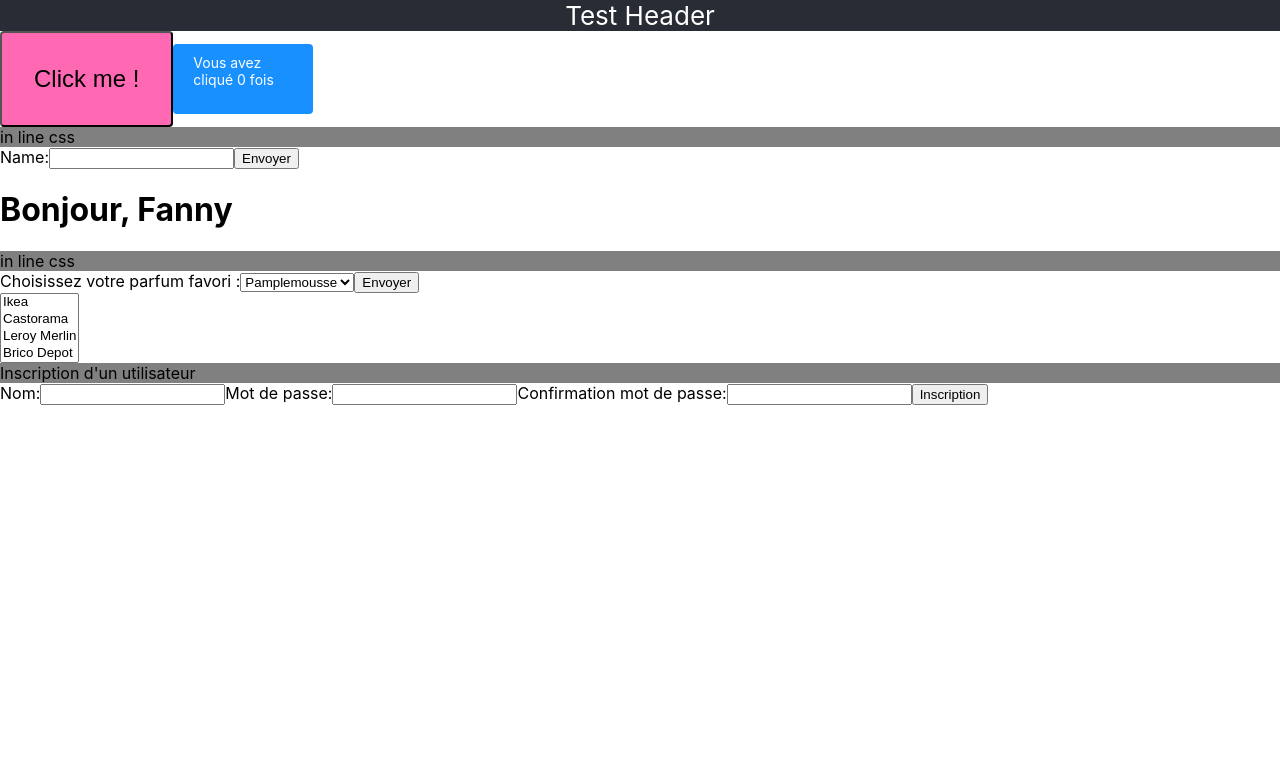
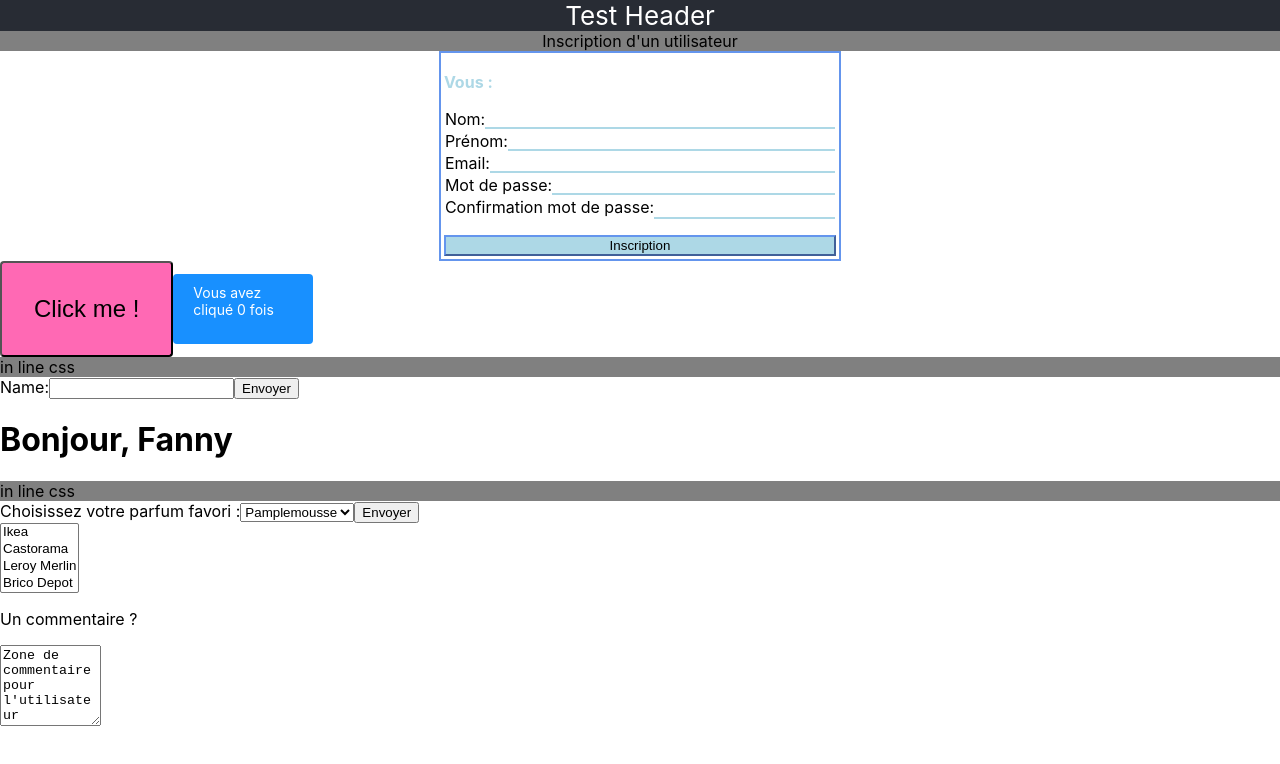
Before and after one commit to fannyv/reactJS, a React (Create React App) app: page / in a window 1280 px wide. Shown: the top 764 px of the page. Built offline with nearby package versions, Linux system fonts and the light colour scheme.

Commit message:
Create a form to subscribe an user

```diff
--- a/src/app/App.tsx
+++ b/src/app/App.tsx
@@ -44,6 +44,44 @@ const centerStyled = {
     justifyContent: 'center'
 };
 
+const formulaireLabel = {
+    display: 'flex',
+    alignItems: 'center',
+    justifyContent: 'center',
+    height: '10%',
+    backgroundColor: 'gray'
+}
+
+const formulaireContainer = {
+    display: 'flex',
+    alignItems: 'center',
+    justifyContent: 'center'
+}
+
+const formulaireContent = {
+    border: '2px solid cornflowerblue',
+    padding: '3px',
+    display: 'flex',
+    flexDirection: "column"
+}
+
+const rowForm = {
+    margin: "1px",
+    display: 'flex',
+}
+
+const inputStyle = {
+    flexGrow: 1,
+    border: 'none',
+    borderBottom: '2px solid lightblue'
+}
+
+const submitInput = {
+    backgroundColor: 'lightblue',
+    borderColor: 'cornflowerblue',
+    marginTop: "15px"
+}
+
 export const App = () => {
     const [count, setCount] = useState(0);
     const [name, setName] = useState('Fanny');
@@ -64,6 +102,36 @@ export const App = () => {
 
     return <div>
         <div style={header}>Test Header</div>
+        <div style={formulaireLabel}>Inscription d'un utilisateur</div>
+        <form style={formulaireContainer}>
+            <div style={formulaireContent as React.CSSProperties}>
+                <p style={{color: "lightblue", fontWeight: "bold"}}>Vous : </p>
+                <p style={rowForm}>
+                    <label>Nom:</label>
+                    <input type={"text"} name={"username"} style={inputStyle}/>
+                </p>
+                <p style={rowForm}>
+                    <label>Prénom:</label>
+                    <input type={"text"} name={"firstName"} style={inputStyle}/>
+                </p>
+                <p style={rowForm}>
+                    <label>Email:</label>
+                    <input type={"email"} name={"email"} style={inputStyle}/>
+                </p>
+                <p style={rowForm}>
+                    <label> Mot de passe:</label>
+                    <input type={"password"} name={"password"} style={inputStyle}/>
+                </p>
+                <p style={rowForm}>
+                    <label>
+                        Confirmation mot de passe:
+                        <input type={"password"} name={"passwordConfirmation"} style={inputStyle}/>
+                    </label>
+                </p>
+                <input type="submit" value="Inscription" style={submitInput}/>
+            </div>
+        </form>
+
         <div style={containerStyled}>
             <Button style={buttonStyled} onClick={() => setCount(count + 1)}>Click me !</Button>
             <div style={centerStyled}>
@@ -101,22 +169,12 @@ export const App = () => {
             <option value="Brico Depot">Brico Depot</option>
         </select>
 
-        <div style={{height: '10%', backgroundColor: 'gray'}}>Inscription d'un utilisateur</div>
-        <form>
-            <label>
-                Nom:
-                <input type={"text"} name={"username"}/>
-            </label>
-            <label>
-                Mot de passe:
-                <input type={"password"} name={"password"}/>
-            </label>
-            <label>
-                Confirmation mot de passe:
-                <input type={"password"} name={"passwordConfirmation"}/>
-            </label>
-            <input type="submit" value="Inscription"/>
-        </form>
+        <div>
+            <p><label>Un commentaire ?</label></p>
+            <textarea name={"column"} cols={10} rows={5}>Zone de commentaire pour l'utilisateur </textarea>
+        </div>
+
+
     </div>;
 }
 export default App;
```
Also changed, not shown: 1 other file (tests, documents, lock files or other folders).
